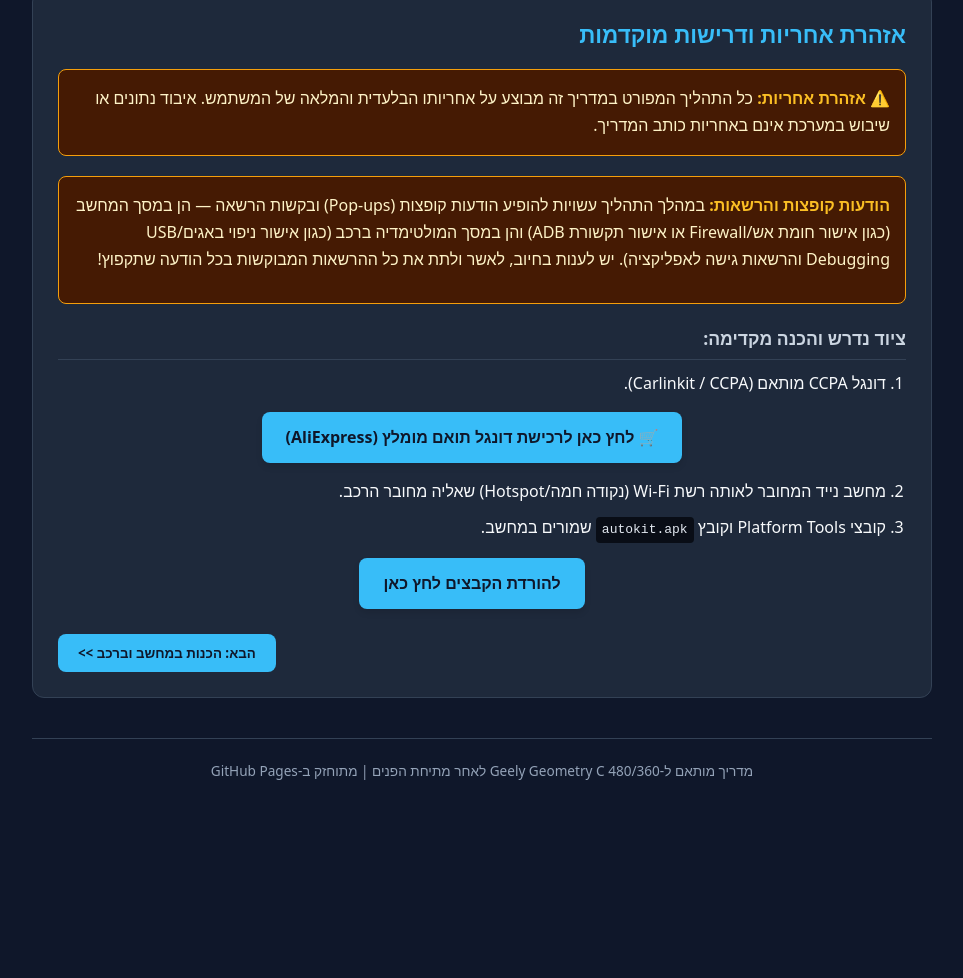
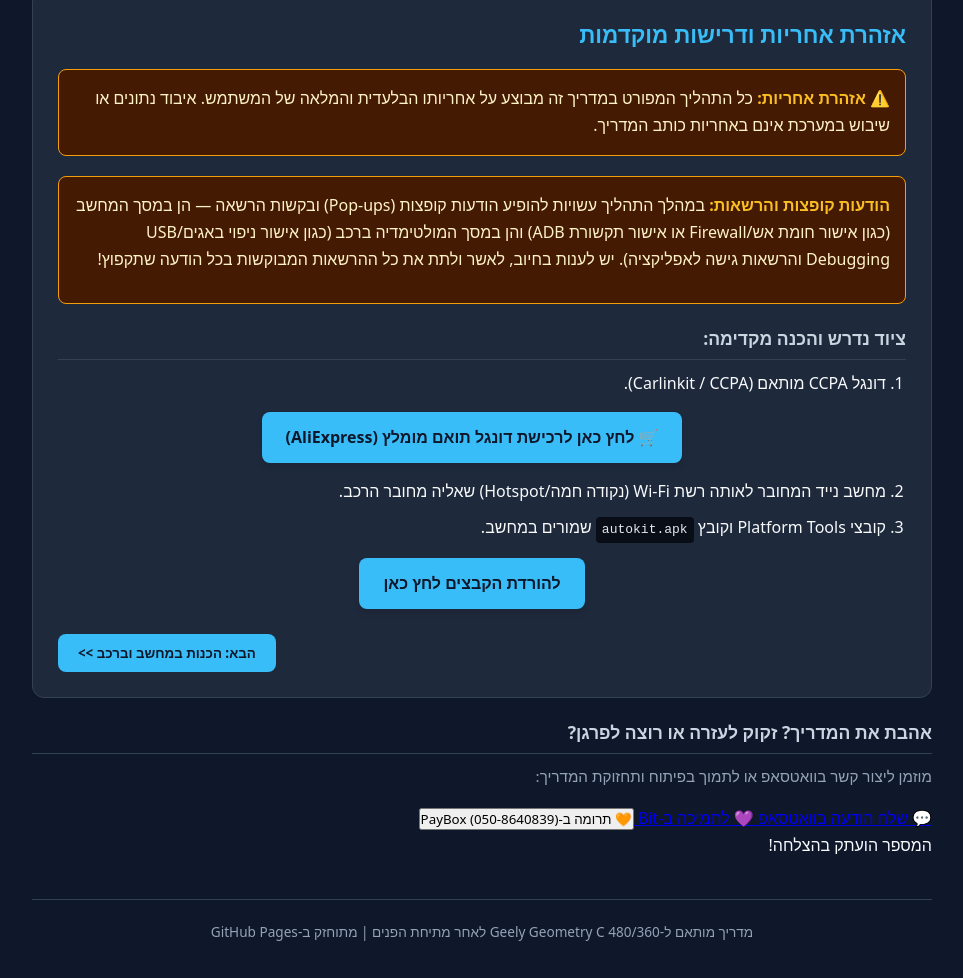
Before and after one commit to drorff/Carplay--Geely-Geometry-C-480-360, a plain HTML site: page index.html in a window 1280 px wide. Shown: the part 273-1251 px from the top of the page, without its empty margins (158-1121 px from the left). Before the commit the page ends 1090 px from the top, so only its background shows below. Drawn offline with Linux system fonts and the light colour scheme.

Commit message:
Update index.html

```diff
--- a/index.html
+++ b/index.html
@@ -514,6 +514,29 @@
         </div>
     </section>
 
+   <!-- אזור תמיכה, וואטסאפ ותרומה (Bit / PayBox) -->
+    <div class="support-section">
+        <h3>אהבת את המדריך? זקוק לעזרה או רוצה לפרגן?</h3>
+        <p style="color: var(--text-muted); font-size: 0.95rem;">מוזמן ליצור קשר בוואטסאפ או לתמוך בפיתוח ותחזוקת המדריך:</p>
+        <div class="support-buttons">
+            <!-- כפתור וואטסאפ -->
+            <a href="https://wa.me/972508640839?text=%Dשלום%20דרור,%20השתמשתי%20במדריך%20שלך%20לג'ילי%20ואשמח%20לשוחח" target="_blank" rel="noopener noreferrer" class="support-btn whatsapp-btn">
+                💬 שלח הודעה בוואטסאפ
+            </a>
+            <!-- כפתור ביט - הומר לקישור -->
+            <a href="https://www.bitpay.co.il/app/me/626AF067-4BBA-3E18-2299-F89EF9E6CE1F84C0" target="_blank" rel="noopener noreferrer" class="support-btn bit-btn">
+                💜 לתמיכה ב-Bit
+            </a>
+            <!-- כפתור פייבוקס -->
+            <button onclick="copyToClipboard('0508640839', 'מספר ה-PayBox (050-8640839) הועתק ללוח בהצלחה!')" class="support-btn paybox-btn">
+                🧡 תרומה ב-PayBox (050-8640839)
+            </button>
+        </div>
+    </div>
+
+    <!-- הודעת Toast לצילום/העתקה -->
+    <div id="toast">המספר הועתק בהצלחה!</div>
+
     <footer>
         <p>מדריך מותאם ל-Geely Geometry C 480/360 לאחר מתיחת הפנים | מתוחזק ב-GitHub Pages</p>
     </footer>
```
